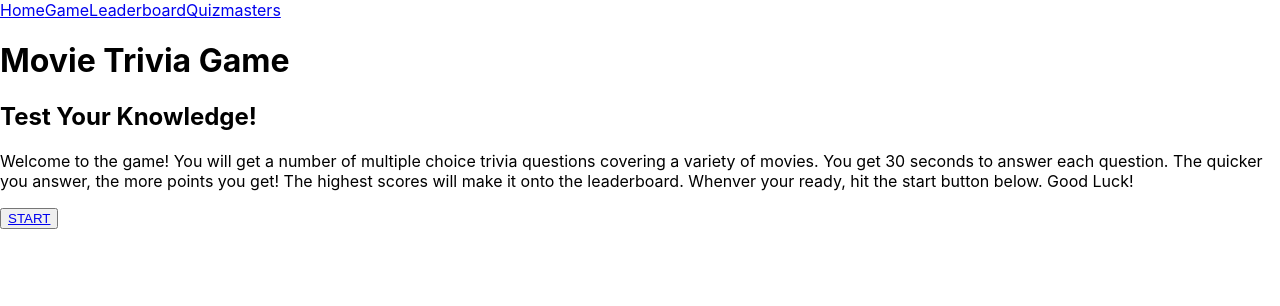
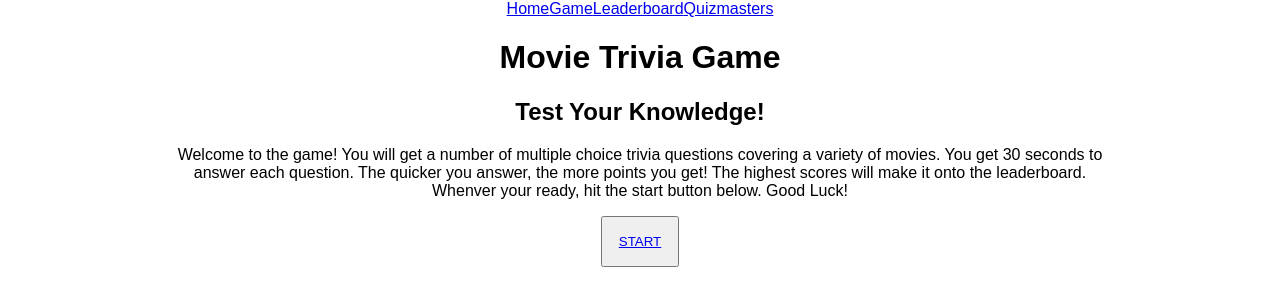
Before and after one commit to amdepaolo/Movie-trivia-game, a React (Create React App) app: page / in a window 1280 px wide. Shown: the top 306 px of the page. Built offline with nearby package versions, Linux system fonts and the light colour scheme; data requests are answered from the project's data file.

Commit message:
began styling

```diff
--- a/db.json
+++ b/db.json
@@ -135,6 +135,12 @@
       "name": "Marty",
       "message": "Heavy Quiz, Doc!",
       "id": 4
+    },
+    {
+      "score": 16400,
+      "name": "Baby",
+      "message": "These questions nearly had me in a corner",
+      "id": 5
     }
   ]
 }
--- a/src/index.css
+++ b/src/index.css
@@ -1,10 +1,18 @@
-body {
-  margin: 0;
-  font-family: -apple-system, BlinkMacSystemFont, 'Segoe UI', 'Roboto', 'Oxygen',
-    'Ubuntu', 'Cantarell', 'Fira Sans', 'Droid Sans', 'Helvetica Neue',
-    sans-serif;
-  -webkit-font-smoothing: antialiased;
-  -moz-osx-font-smoothing: grayscale;
+body{
+  margin: auto;
+  text-align: center;
+  font-family: Arial, Helvetica, sans-serif;
+}
+
+div{
+  margin: auto;
+  max-width:85%
+}
+
+button{
+  display: inline-block;
+  padding: 1rem;
+
 }
 
 code {
```
